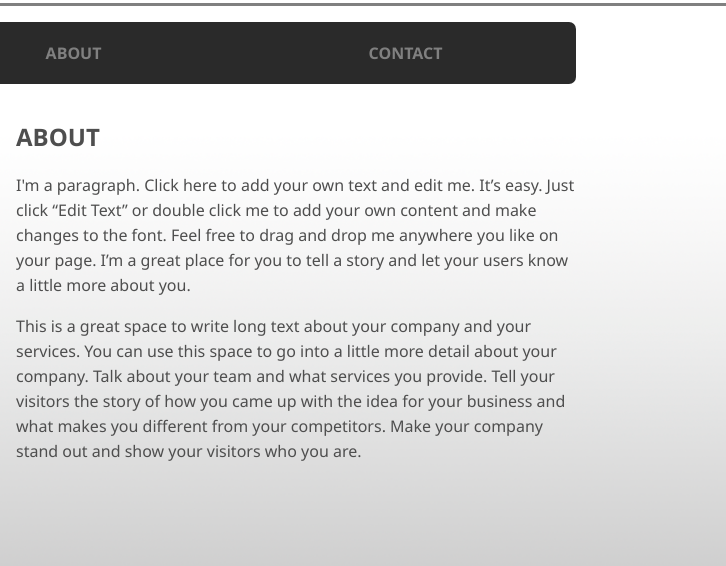
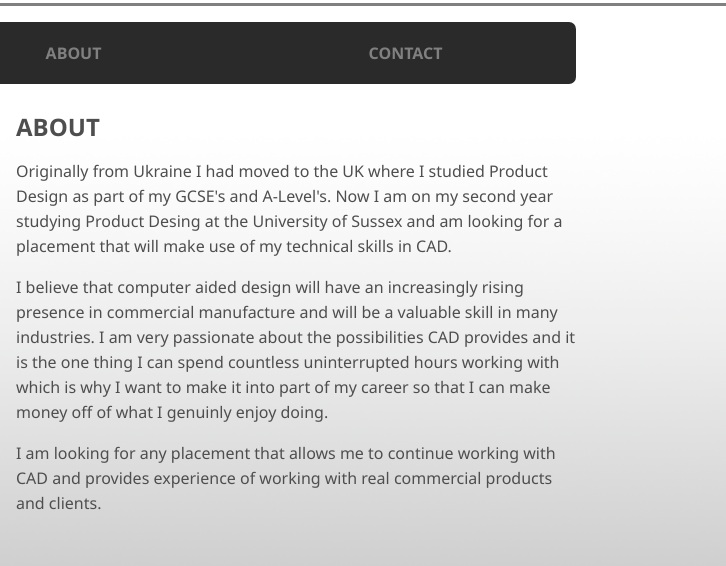
Before and after one commit to vlod97/Portfolio, a plain HTML site: page about.html in a window 1280 px wide. Shown: the part 87-653 px from the top of the page, 554-1280 px from the left. Drawn offline with Linux system fonts and the light colour scheme.

Commit message:
About page - added correct text

```diff
--- a/about.html
+++ b/about.html
@@ -84,13 +84,9 @@
       </div>
       <div class="text">
         <h2>ABOUT</h2>
-        <p>I'm a paragraph. Click here to add your own text and edit me. It’s easy. Just click “Edit Text” or double click me
-          to add your own content and make changes to the font. Feel free to drag and drop me anywhere you like on your page.
-          I’m a great place for you to tell a story and let your users know a little more about you.</p>
-        <p>This is a great space to write long text about your company and your services. You can use this space to go into
-          a little more detail about your company. Talk about your team and what services you provide. Tell your visitors
-          the story of how you came up with the idea for your business and what makes you different from your competitors.
-          Make your company stand out and show your visitors who you are.</p>
+        <p>Originally from Ukraine I had moved to the UK where I studied Product Design as part of my GCSE's and A-Level's. Now I am on my second year studying Product Desing at the University of Sussex and am looking for a placement that will make use of my technical skills in CAD.</p>
+        <p>I believe that computer aided design will have an increasingly rising presence in commercial manufacture and will be a valuable skill in many industries. I am very passionate about the possibilities CAD provides and it is the one thing I can spend countless uninterrupted hours working with which is why I want to make it into part of my career so that I can make money off of what I genuinly enjoy doing.</p>
+        <p>I am looking for any placement that allows me to continue working with CAD and provides experience of working with real commercial products and clients.</p>
       </div>
     </div>
   </main>
--- a/scss/style.scss
+++ b/scss/style.scss
@@ -390,6 +390,10 @@ nav {
   }
   .text {
     margin-left: 20px;
+    h2{
+      margin-top: 10px;
+      margin-bottom: 10px;
+    }
     p {
       line-height: 25px;
     }
```
Also changed, not shown: css/style.css, 1 other file.
